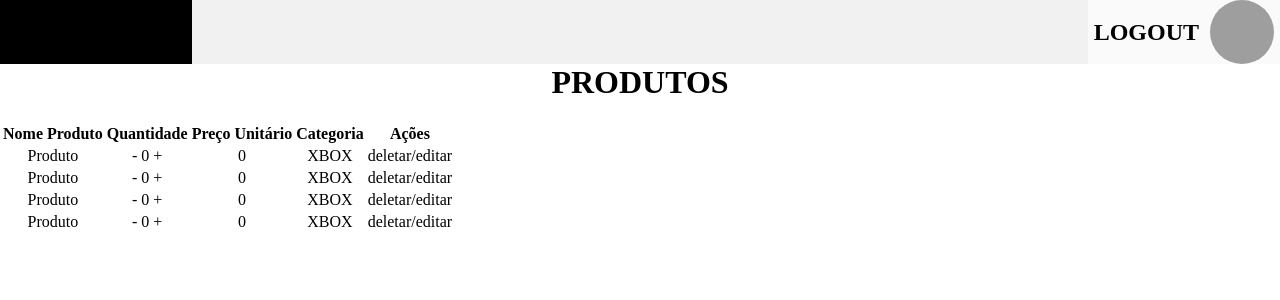
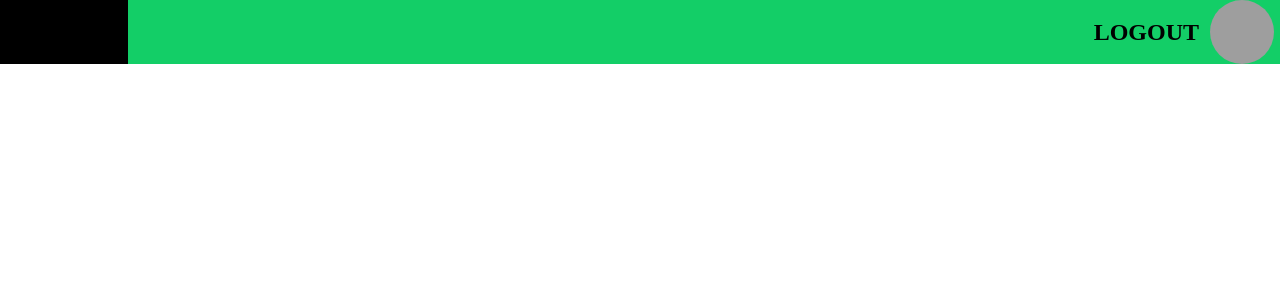
Before and after one commit to PedroSato/pi4-dashboard, a React (Create React App) app: page /produtos/cadastro in a window 1280 px wide. Shown: the top 300 px of the page. Built offline with nearby package versions, Linux system fonts and the light colour scheme; grey boxes are pictures that could not be loaded.

Commit message:
created new component NewProduct

```diff
--- a/package.json
+++ b/package.json
@@ -5,6 +5,7 @@
   "dependencies": {
     "react": "^16.9.0",
     "react-dom": "^16.9.0",
+    "react-router-dom": "^5.0.1",
     "react-scripts": "3.1.2",
     "styled-components": "^4.3.2"
   },
--- a/src/App.js
+++ b/src/App.js
@@ -1,15 +1,23 @@
 import React from 'react';
+import { BrowserRouter } from 'react-router-dom'
 import Header from './components/Header';
-import ProductTable from './components/ProductTable'
 import './main.css'
+import Routes from './routes'
 
 
 
 function App() {
   return (
     <div className="App">
-      <Header/>
-      <ProductTable/>
+      <BrowserRouter>
+
+        <Header />
+        <Routes />
+
+      </BrowserRouter>
+
+
+
     </div>
   );
 }
--- a/src/components/Header.js
+++ b/src/components/Header.js
@@ -4,45 +4,45 @@ import styled from 'styled-components'
 
 const HeaderWrapper = styled.div`
     overflow: hidden;
-  background-color: #f1f1f1;
+  background-color: #13ce67;
   padding:0;
   position:fixed;
   width:100%;
   height:4em;
   display:flex;
   justify-content:space-between;
-  top:0
-`
+  top:0;
+`;
 
 const Logout = styled.div`
     width:15%;
     height:4em;
-    background-color: #fafafa;
+    background-color: transparent;
     display:flex;
     flex-wrap:nowrap;
     flex-direction:row;
     align-items:center;
     justify-content:space-around;
 
-`
+`;
 const LogoutText = styled.h6`
     text-transform:uppercase;
     font-size:1.5em;
-    margin:0
-`
+    margin:0;
+`;
 
 const DropdownMenu = styled.div`
-    width:15%;
+    width:10%;
     height:4em;
-    background-color:#000
-`
+    background-color:#000;
+`;
 
 const Avatar = styled.img`
     border-radius:50%;
     height:4em;
-    width:4em
+    width:4em;
 
-`
+`;
 
 
 
--- /dev/null
+++ b/src/components/NewProduct.js
@@ -0,0 +1,13 @@
+import React from 'react'
+
+const NewProducts = () => {
+
+
+    return (
+        <div>
+            <h1>OI</h1>
+        </div>
+    )
+
+}
+export default NewProducts;
--- a/src/components/ProductTable.js
+++ b/src/components/ProductTable.js
@@ -8,28 +8,17 @@ const Container = styled.div`
 
 
 const ProductTable = () => {
-    const [products, setProducts] = useState([{
-        nome: "Produto",
-        quantidade: 0,
-        precoUnit: 0.0,
-        categoria: "XBOX",
-    },
-    {
-        nome: "Produto",
-        quantidade: 0,
-        precoUnit: 0.0,
-        categoria: "XBOX",
-    }, {
-        nome: "Produto",
-        quantidade: 0,
-        precoUnit: 0.0,
-        categoria: "XBOX",
-    }, {
-        nome: "Produto",
-        quantidade: 0,
-        precoUnit: 0.0,
-        categoria: "XBOX",
-    }]);
+    const [products, setProducts] = useState([]);
+
+
+    const Table = styled.table`
+    width:100%;
+    border: 1px solid black;
+    `;
+
+    const Td = styled.td`
+        border:1px solid black;
+    `;
 
     const [userRole, setUserRole] = useState("");
 
@@ -37,7 +26,7 @@ const ProductTable = () => {
     return (
         <Container>
             <h1>PRODUTOS</h1>
-            <table>
+            <Table>
                 <thead>
                     <th>Nome Produto</th>
                     <th>Quantidade</th>
@@ -49,11 +38,11 @@ const ProductTable = () => {
                     {products.map(product => {
                         return (
                             <tr>
-                                <td>{product.nome}</td>
-                                <td><span >- </span>{product.quantidade}<span> +</span></td>
-                                <td>{product.precoUnit}</td>
-                                <td>{product.categoria}</td>
-                                <td>deletar/editar</td>
+                                <Td>{product.nome}</Td>
+                                <Td><span >- </span>{product.quantidade}<span> +</span></Td>
+                                <Td>{product.precoUnit}</Td>
+                                <Td>{product.categoria}</Td>
+                                <Td>deletar/editar</Td>
                             </tr>
                         )
                     })}
@@ -61,7 +50,7 @@ const ProductTable = () => {
 
 
                 </tbody>
-            </table>
+            </Table>
         </Container>
     );
 }
--- /dev/null
+++ b/src/routes.js
@@ -0,0 +1,16 @@
+import React from 'react'
+import { Switch, Route } from 'react-router-dom'
+import ProductTable from './components/ProductTable'
+import NewProducts from "./components/NewProduct"
+function Routes() {
+    return (
+        <Switch>
+
+            <Route path="/produtos" exact component={ProductTable} />
+            <Route path="/produtos/cadastro" exact component={NewProducts}/>
+
+        </Switch>
+    )
+}
+
+export default Routes
```
Also changed, not shown: 1 other file (tests, documents, lock files or other folders).
